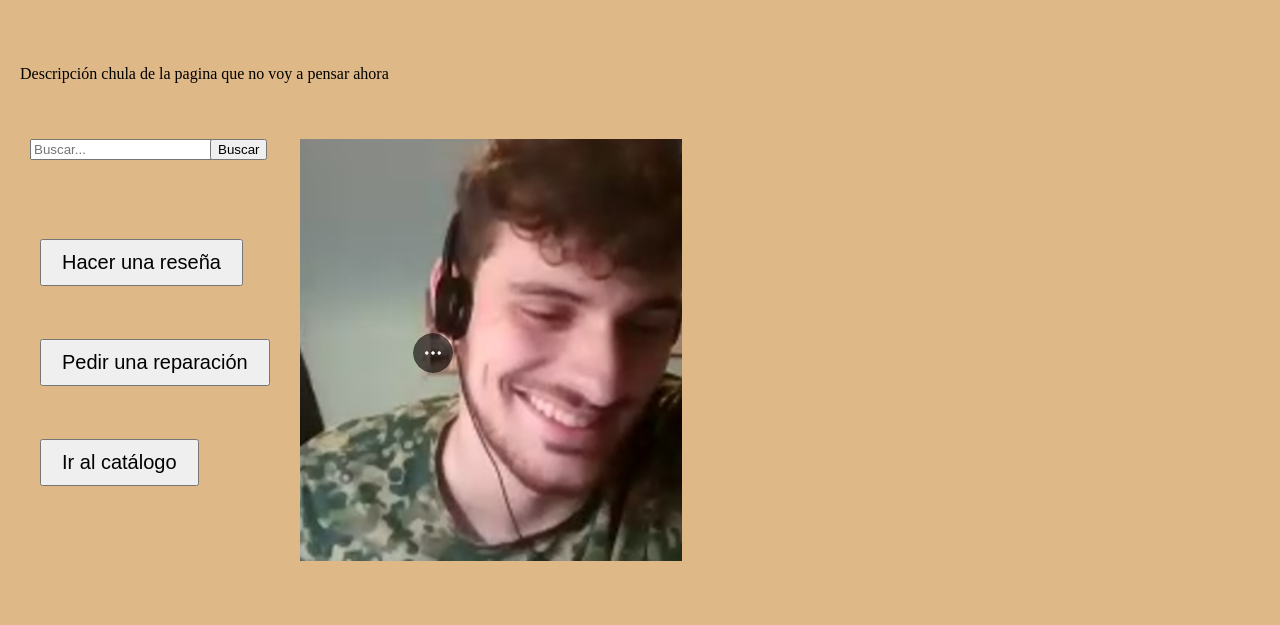
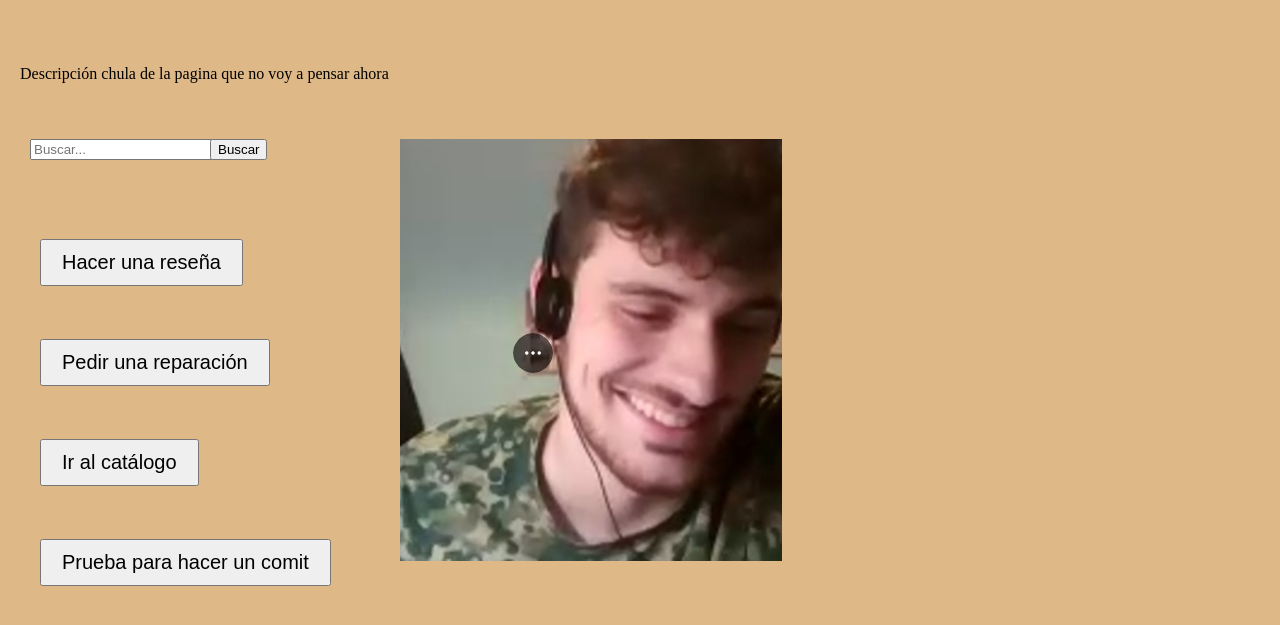
Before and after one commit to DanielTierraseca/IPO, a plain HTML site: page Prueba/album/index.html in a window 1280 px wide. Shown: the part 61-686 px from the top of the page. Drawn offline with Linux system fonts and the light colour scheme.

Commit message:
Prueba de comit

```diff
--- a/Prueba/album/index.html
+++ b/Prueba/album/index.html
@@ -19,8 +19,8 @@
     <button style="position: absolute; top: 300px; left: 40px; padding: 10px 20px; font-size: 20px;" type="submit">Hacer una reseña</button>
     <button style="position: absolute; top: 400px; left: 40px; padding: 10px 20px; font-size: 20px;" type="submit">Pedir una reparación</button>
     <button style="position: absolute; top: 500px; left: 40px; padding: 10px 20px; font-size: 20px;" type="submit">Ir al catálogo</button>
-    <img src="anton.jpg" alt="Descripción de la imagen" style="position: absolute; top: 200px; left: 300px;">
-
+    <img src="anton.jpg" alt="Descripción de la imagen" style="position: absolute; top: 200px; left: 400px;">
+    <button style="position: absolute; top: 600px; left: 40px; padding: 10px 20px; font-size: 20px;" type="submit">Prueba para hacer un comit</button>
 
 </form>
     </body>
```
